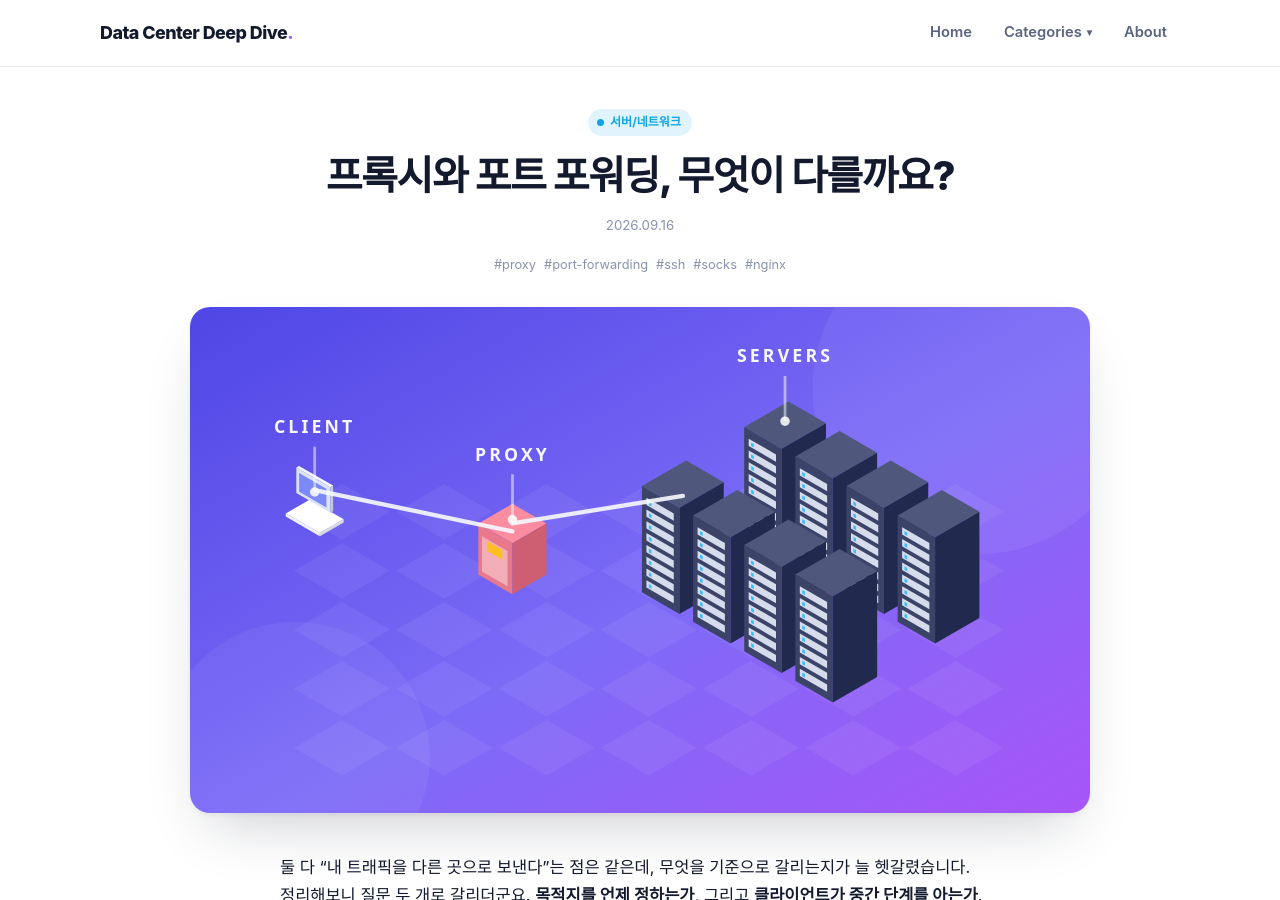
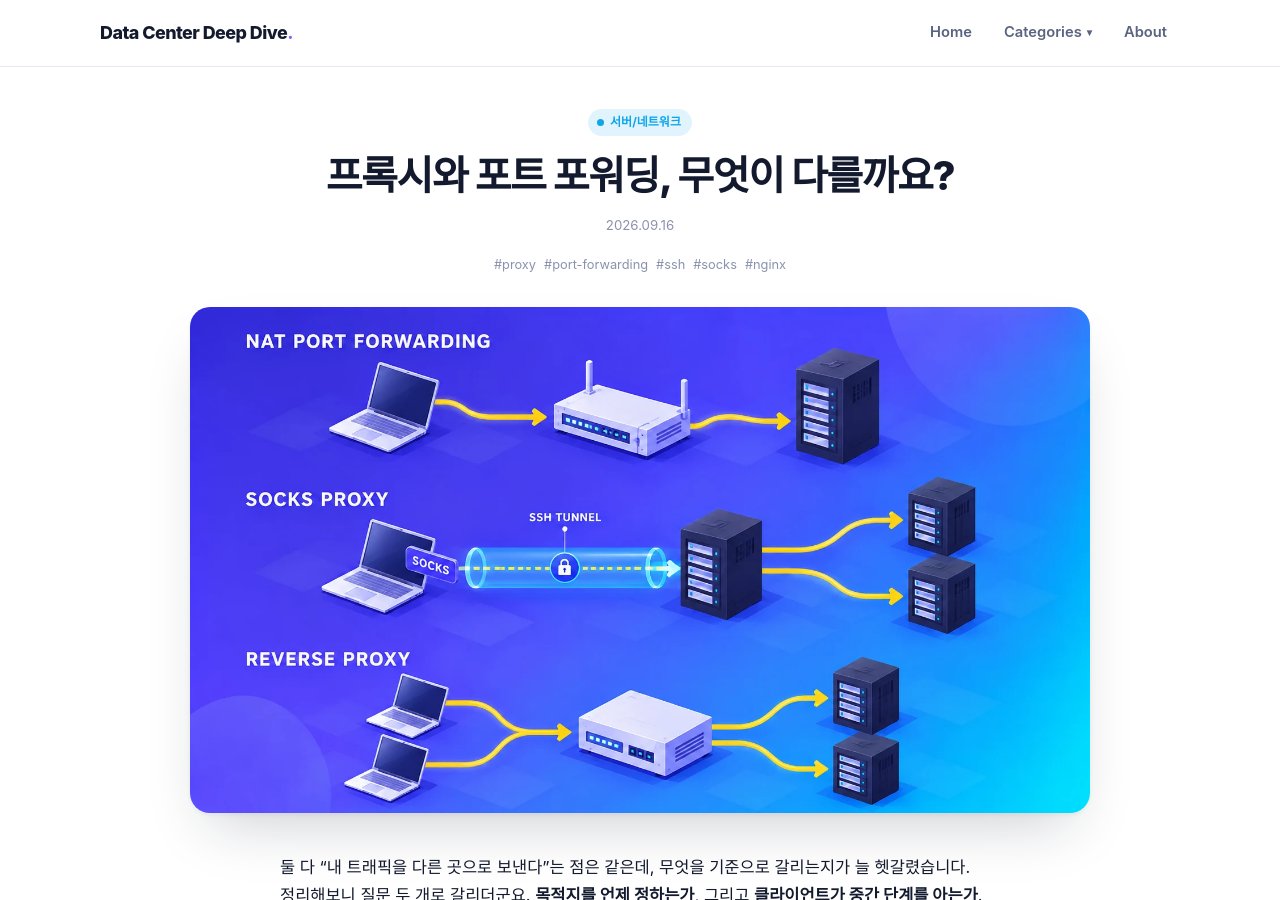
Before and after one commit to ssyrc/ssyrc.github.io, a Jekyll site: the page built from _posts/ko/2026-09-16-proxy-and-port-forwarding.md, in a window 1280 px wide and 900 px high. Built offline with Jekyll 4.4.1, drawn with Linux system fonts in a browser that asks for light colours; some web fonts are replaced.

Commit message:
Use the supplied illustration as the proxy post cover
This one arrives at 1586x992, already 16:10, so it needs no padding — the
desktop hero shows it whole, and the 16:9 card and post cover take 50px
off the top and bottom, which is background above the first label and
below the last rack.

WebP at q0.88: 1.4MB PNG down to 99KB.

Co-Authored-By: Claude Opus 5 <noreply@anthropic.com>
Claude-Session: https://claude.ai/code/session_01At6mD3wUXNXJZn78ZeJBtt

```diff
--- a/_posts/ko/2026-09-16-proxy-and-port-forwarding.md
+++ b/_posts/ko/2026-09-16-proxy-and-port-forwarding.md
@@ -3,7 +3,7 @@ title: "프록시와 포트 포워딩, 무엇이 다를까요?"
 date: 2026-09-16
 category: server-network
 tags: [proxy, port-forwarding, ssh, socks, nginx]
-cover: /assets/images/covers/proxy.svg
+cover: /assets/images/covers/proxy-forwarding.webp
 ---
 
 둘 다 "내 트래픽을 다른 곳으로 보낸다"는 점은 같은데, 무엇을 기준으로 갈리는지가
```
Also changed, not shown: assets/images/covers/proxy-forwarding.webp (added).
